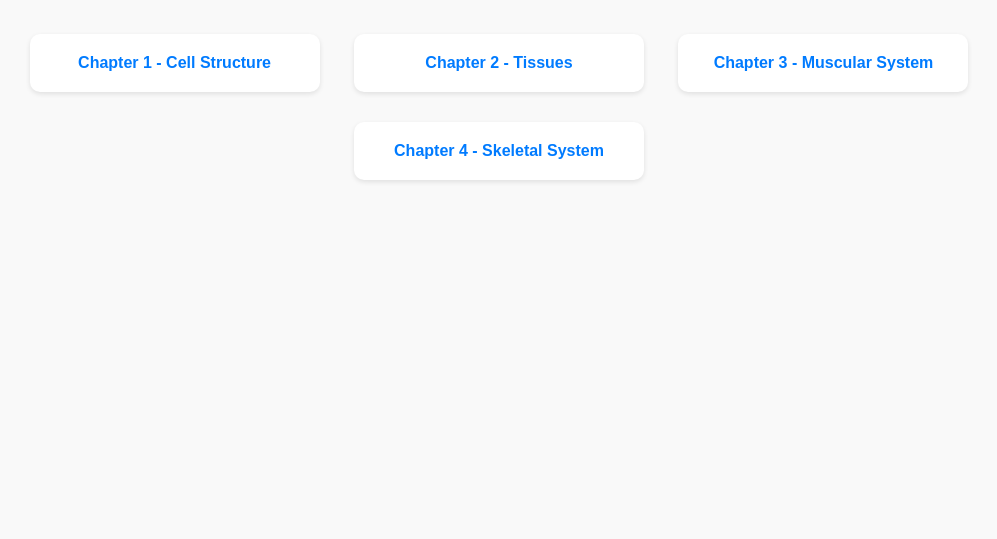
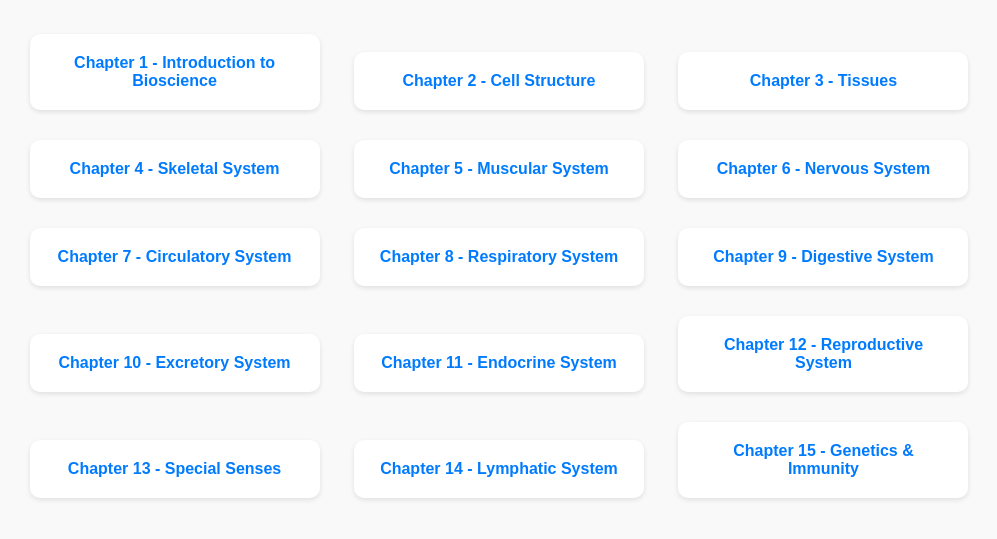
Before and after one commit to prince-ptwl/prince-ptwl.github.io, a plain HTML site: page classppt/bioscience.html in a window 1280 px wide. Shown: the part 109-648 px from the top of the page, without its empty margins (141-1138 px from the left). Drawn offline with Linux system fonts and the light colour scheme.

Commit message:
Update bioscience.html

```diff
--- a/classppt/bioscience.html
+++ b/classppt/bioscience.html
@@ -41,11 +41,21 @@
 
   <h1>Bioscience - Class PPTs</h1>
 
-  <div class="chapter-box"><a href="../pdfs/classppt/bioscience/ch1.pdf" target="_blank">Chapter 1 - Cell Structure</a></div>
-  <div class="chapter-box"><a href="../pdfs/classppt/bioscience/ch2.pdf" target="_blank">Chapter 2 - Tissues</a></div>
-  <div class="chapter-box"><a href="../pdfs/classppt/bioscience/ch3.pdf" target="_blank">Chapter 3 - Muscular System</a></div>
+  <div class="chapter-box"><a href="../pdfs/classppt/bioscience/ch1.pdf" target="_blank">Chapter 1 - Introduction to Bioscience</a></div>
+  <div class="chapter-box"><a href="../pdfs/classppt/bioscience/ch2.pdf" target="_blank">Chapter 2 - Cell Structure</a></div>
+  <div class="chapter-box"><a href="../pdfs/classppt/bioscience/ch3.pdf" target="_blank">Chapter 3 - Tissues</a></div>
   <div class="chapter-box"><a href="../pdfs/classppt/bioscience/ch4.pdf" target="_blank">Chapter 4 - Skeletal System</a></div>
-  <!-- aur bhi chapters yahan add kar sakta hai -->
+  <div class="chapter-box"><a href="../pdfs/classppt/bioscience/ch5.pdf" target="_blank">Chapter 5 - Muscular System</a></div>
+  <div class="chapter-box"><a href="../pdfs/classppt/bioscience/ch6.pdf" target="_blank">Chapter 6 - Nervous System</a></div>
+  <div class="chapter-box"><a href="../pdfs/classppt/bioscience/ch7.pdf" target="_blank">Chapter 7 - Circulatory System</a></div>
+  <div class="chapter-box"><a href="../pdfs/classppt/bioscience/ch8.pdf" target="_blank">Chapter 8 - Respiratory System</a></div>
+  <div class="chapter-box"><a href="../pdfs/classppt/bioscience/ch9.pdf" target="_blank">Chapter 9 - Digestive System</a></div>
+  <div class="chapter-box"><a href="../pdfs/classppt/bioscience/ch10.pdf" target="_blank">Chapter 10 - Excretory System</a></div>
+  <div class="chapter-box"><a href="../pdfs/classppt/bioscience/ch11.pdf" target="_blank">Chapter 11 - Endocrine System</a></div>
+  <div class="chapter-box"><a href="../pdfs/classppt/bioscience/ch12.pdf" target="_blank">Chapter 12 - Reproductive System</a></div>
+  <div class="chapter-box"><a href="../pdfs/classppt/bioscience/ch13.pdf" target="_blank">Chapter 13 - Special Senses</a></div>
+  <div class="chapter-box"><a href="../pdfs/classppt/bioscience/ch14.pdf" target="_blank">Chapter 14 - Lymphatic System</a></div>
+  <div class="chapter-box"><a href="../pdfs/classppt/bioscience/ch15.pdf" target="_blank">Chapter 15 - Genetics & Immunity</a></div>
 
 </body>
 </html>
```
